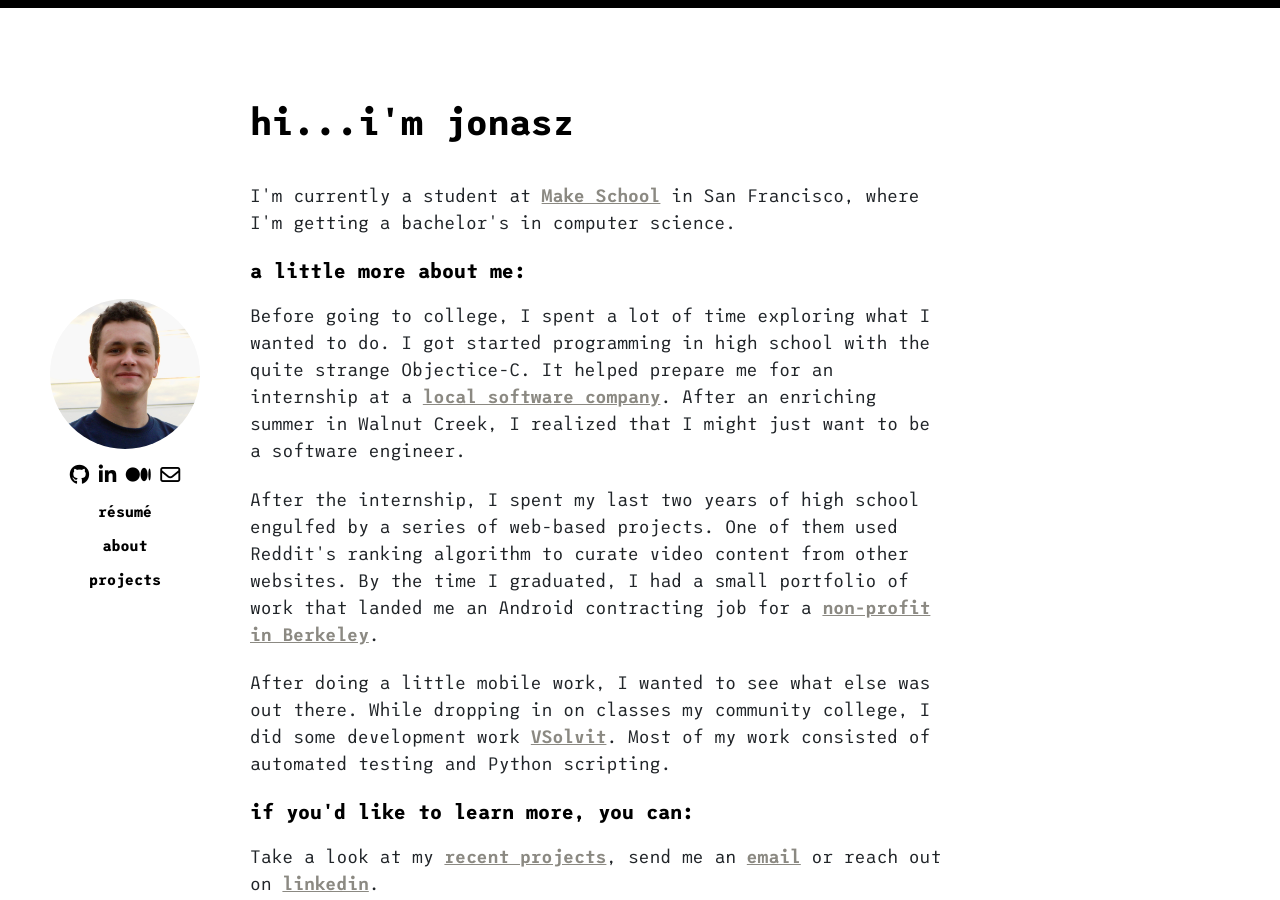
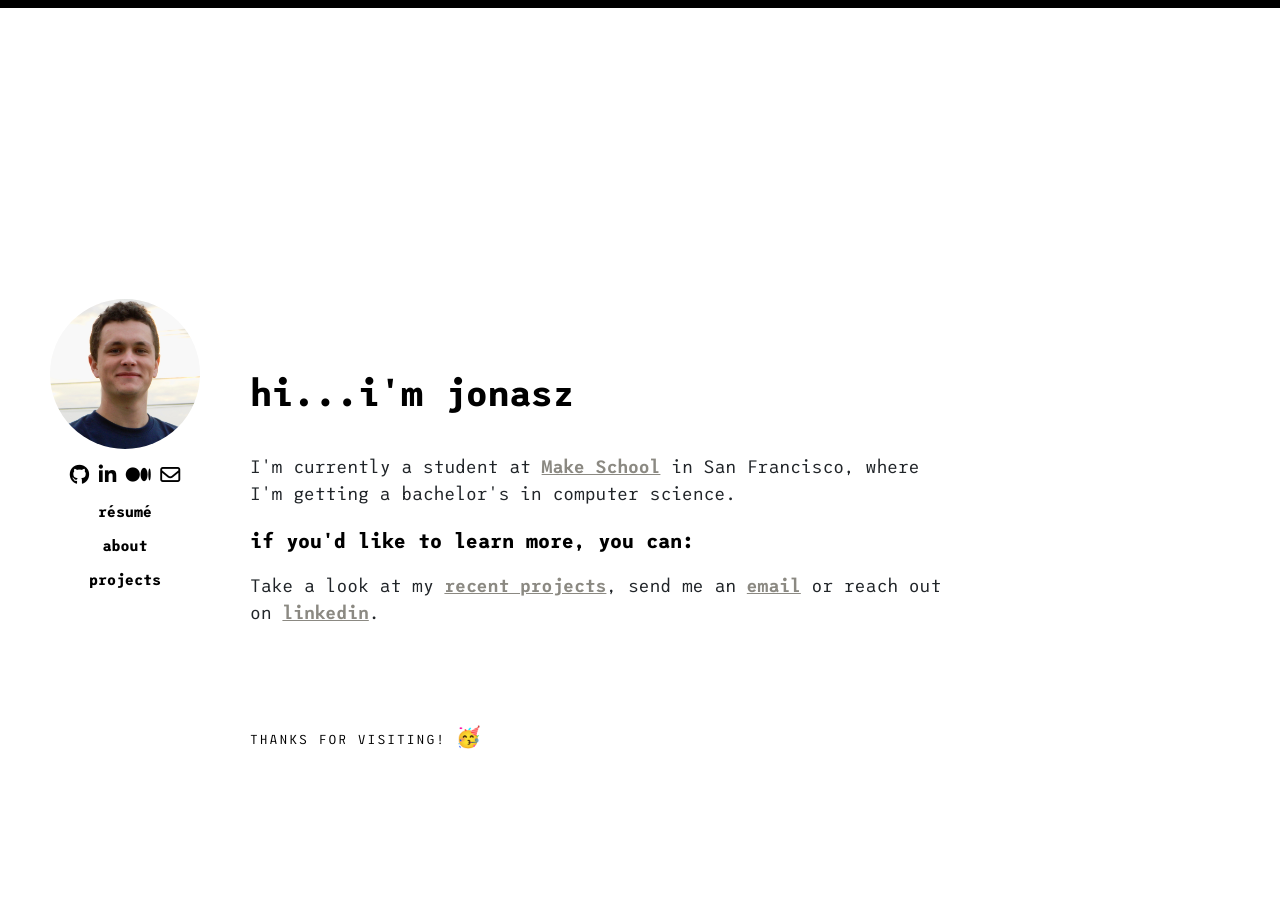
Before and after one commit to escofresco/escofresco.github.io, a Jekyll site: the page built from index.html, in a window 1280 px wide and 900 px high. Built offline with Jekyll 4.4.1, drawn with Linux system fonts in a browser that asks for light colours; nearby versions of some CDN libraries; part of the change alters nothing that is shown.

```diff
--- a/index.html
+++ b/index.html
@@ -9,7 +9,7 @@ title: "about"
     <p>
         I'm currently a student at <a href="https://www.makeschool.com/" target="_blank">Make School</a> in San Francisco, where I'm getting a bachelor's in computer science.
     </p>
-    <h3 class="rainbow">a little more about me:</h3>
+    <!-- <h3 class="rainbow">a little more about me:</h3>
     <p>
         Before going to college, I spent a lot of time exploring what I wanted to do. I got started programming in high school with the quite strange Objectice-C. It helped prepare me for an internship at a <a href="http://www.ispot.com/" target="_blank">local software company</a>. After an enriching summer in Walnut Creek, I realized that I might just want to be a software engineer.
     </p>
@@ -18,7 +18,7 @@ title: "about"
     </p>
     <p>
         After doing a little mobile work, I wanted to see what else was out there. While dropping in on classes my community college, I did some development work <a href="http://vsolvit.com/" target="_blank">VSolvit</a>. Most of my work consisted of automated testing and Python scripting.
-    </p>
+    </p> -->
 
     <h3 class="rainbow">if you'd like to learn more, you can:</h3>
     <p>
--- a/js/application.js
+++ b/js/application.js
@@ -1,9 +1,13 @@
-// // Your JavaScript
+'use strict';
 
 $(window).on('load', function() {
+    /* Do these things once loaded */
+
+    // Call resize functions to setup page content
     adjustContentHeight();
     adjustSidebarHeight();
-    // $('.toggleIframe').hide();
+
+    // Set up iframe toggle listener
     toggleIframe()
 
     // var mX, mY, distance, $element  = $('.sidebar a');
@@ -50,12 +54,26 @@ function adjustSidebarHeight() {
 function toggleIframe() {
     /* Takes a list item (li) and expects exactly one anchor element and one
     iframe child. */
-    anchorSelector = '.toggleIframe > a'
-    iframeSelecter = '.toggleIframe > iframe'
+    const anchorSelector = '.toggleIframe > a'
+    const iframeSelecter = '.toggleIframe > iframe'
 
     displayToggle(anchorSelector, iframeSelecter, function (elm) {
-        elm_is_displayed = elm.css('display') != 'none';
-        if (elm_is_displayed) {
+        const elmIsDisplayed = elm.css('display') != 'none';
+        if (elmIsDisplayed) {
+            /* iframe is visible */
+            // make spinner overlay if it hasn't been created
+            if (!immediateElementExists('.spinner-container', elm.parent())) {
+                overlaySpinner(elm);
+            } else {
+                // display loading spinning until iframe has loaded
+                toggleLoadingSpinnerForElm(elm, elmIsDisplayed);
+            }
+
+            elm.on('load', function () {
+                /* iframe has loaded */
+                // remove loading spinner
+                toggleLoadingSpinnerForElm(elm, elmIsDisplayed);
+            });
             elm.prop('src', function (){
                 // Set src attribute to the value of data-src
                 return elm.data('src');
@@ -74,3 +92,44 @@ function displayToggle(btn, elm, cb) {
         });
     });
 }
+
+function toggleLoadingSpinnerForElm(elm, elmIsDisplayed) {
+    const spinner = $(elm.parent().children('.spinner-container')[0]);
+    spinner.toggle(!elmIsDisplayed);
+}
+
+function overlaySpinner(elm) {
+    const spinnerContainer = $('<div class="spinner-container"></div>');
+    const spinner = $(`
+        <div class="spinner-border" role="status">
+            <span class="sr-only">Loading...</span>
+        </div>`);
+    const elmHeight = elm.height();
+    const elmWidth = elm.width();
+
+    // put spinner in spinner container
+    spinnerContainer.append(spinner);
+
+    // put spinner-container right before elm
+    elm.before(spinnerContainer);
+
+    // make spinner-container same size as elm
+    spinnerContainer.css({
+        'z-index': 2, // for overlay
+        'position': 'relative',
+        'height': elmHeight,
+        'width': elmWidth
+    });
+
+    // center spinner in spinner-container
+    spinner.css({
+        'position': 'relative',
+        'top': elmHeight/2 - spinner.height()/2,
+        'left': elmWidth/2 - spinner.width()/2
+    });
+}
+
+function immediateElementExists(selector, container) {
+    /* Check if elm is in container */
+    return container.children(selector).length > 0;
+}
--- a/projects.html
+++ b/projects.html
@@ -6,7 +6,8 @@ title: "projects"
 <section class="content">
     <h1>my projects</h1>
 
-    <p>a collection of mostly python projects focusing on fullstack and machine learning. everything here can also be viewed on <a href="https://github.com/escofresco">GitHub</a>.</p>
+    <p>a collection of mostly python projects focusing on fullstack and machine learning. everything here can also be viewed on <a href="https://github.com/escofresco">GitHub</a>.
+    </p>
     <p>
         <ul class="listing projects">
             <h3 class="rainbow">2019</h3>
```
Also changed, not shown: 1 other file.
